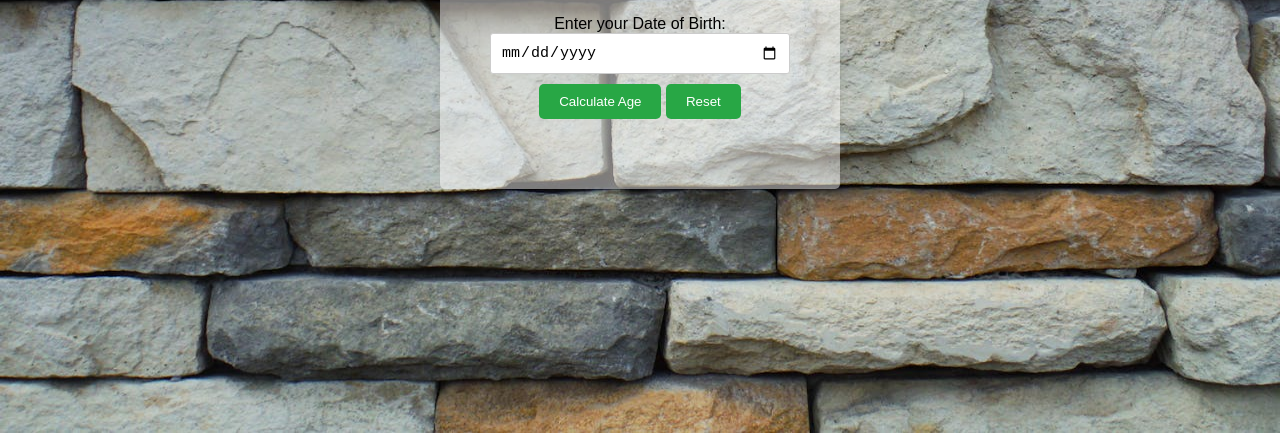
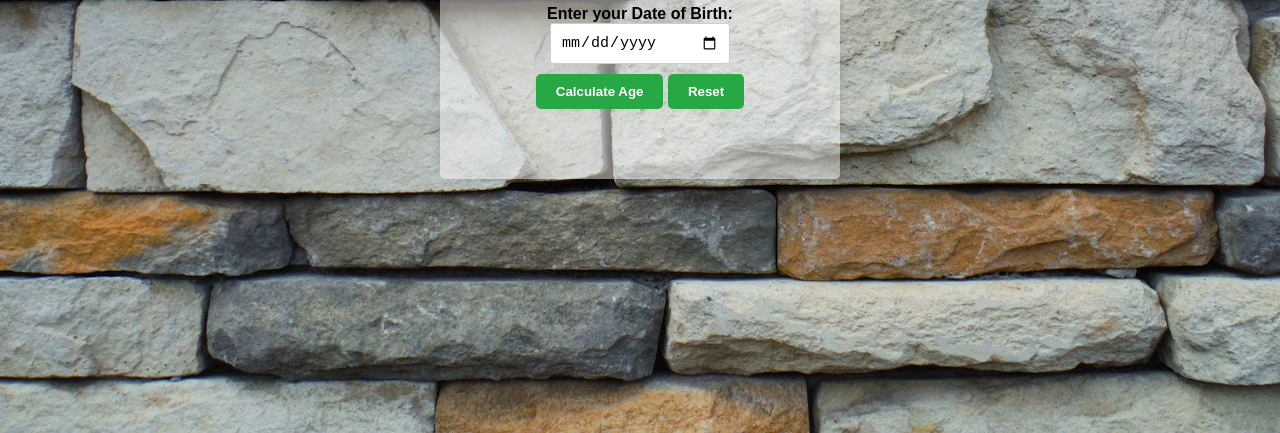
Before and after one commit to SibaSundar1311/Age-Calculator, a plain HTML site: page index.html in a window 1280 px wide. Shown: the part 367-800 px from the top of the page. Drawn offline with Linux system fonts and the light colour scheme.

Commit message:
Update style.css

```diff
--- a/style.css
+++ b/style.css
@@ -1,3 +1,8 @@
+*{
+    margin: 0%;
+    padding: 0%;
+    box-sizing: border-box;
+}
 body {
     font-family: Arial, sans-serif;
     background-image: url(images/pexels-padrinan-194096.jpg);
@@ -16,7 +21,7 @@ body {
     padding: 50px;
     border-radius: 5px;
     box-shadow: 0 0 10px rgba(0, 0, 0, 0.1);
-    width: 300px;
+    width: 400px;
     text-align: center;
 }
 
@@ -28,11 +33,16 @@ h1 {
     margin-bottom: 20px;
 }
 
+label{
+    color:#000;
+    font-weight: bold;
+}
+
 input[type="date"] {
     padding: 10px;
     border: 1px solid #ccc;
     border-radius: 3px;
-    width: calc(100% - 22px);
+    width: 180px;
     font-size: 15px;
 }
 
@@ -43,6 +53,7 @@ button {
     color: white;
     border: none;
     border-radius: 5px;
+    font-weight: bold;
     cursor: pointer;
 }
 
@@ -52,5 +63,5 @@ button:hover {
 
 #result {
     margin-top: 20px;
-    font-size: 18px;
+    font-size: 25px;
 }
```
